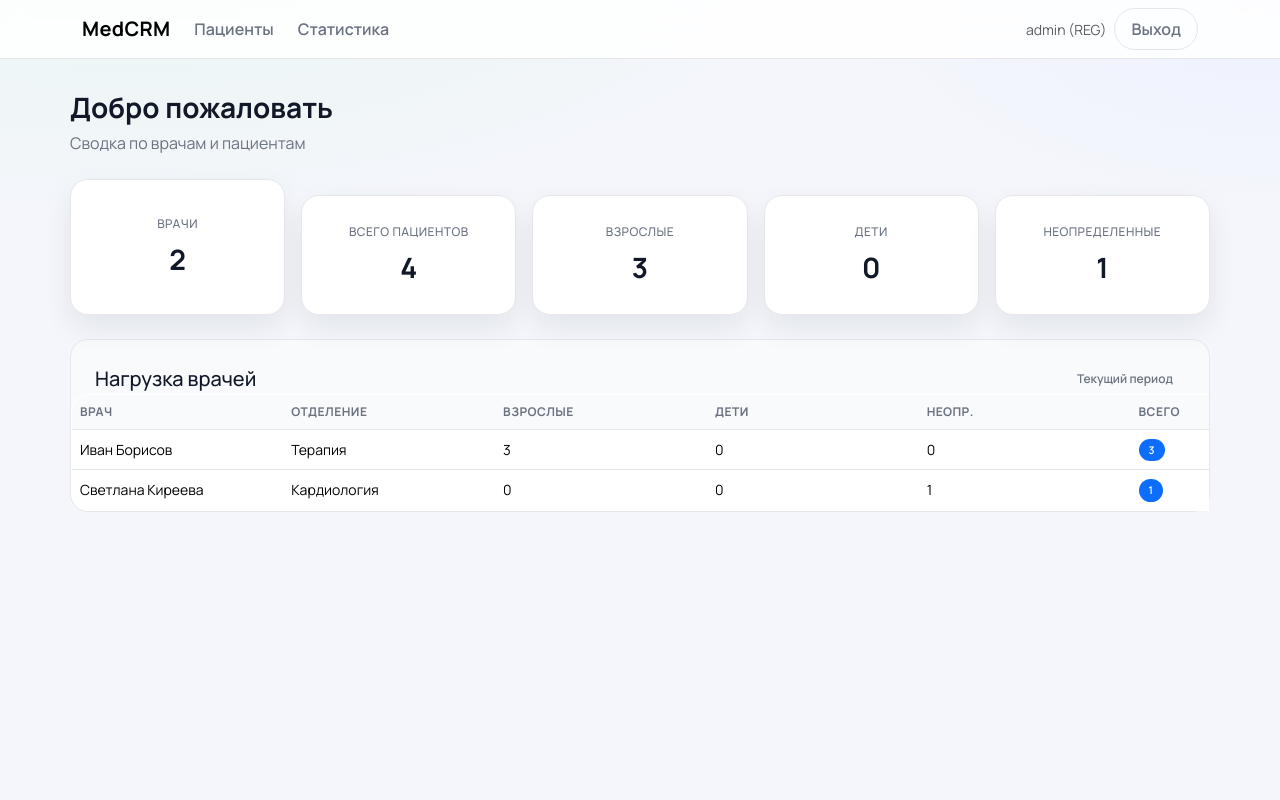
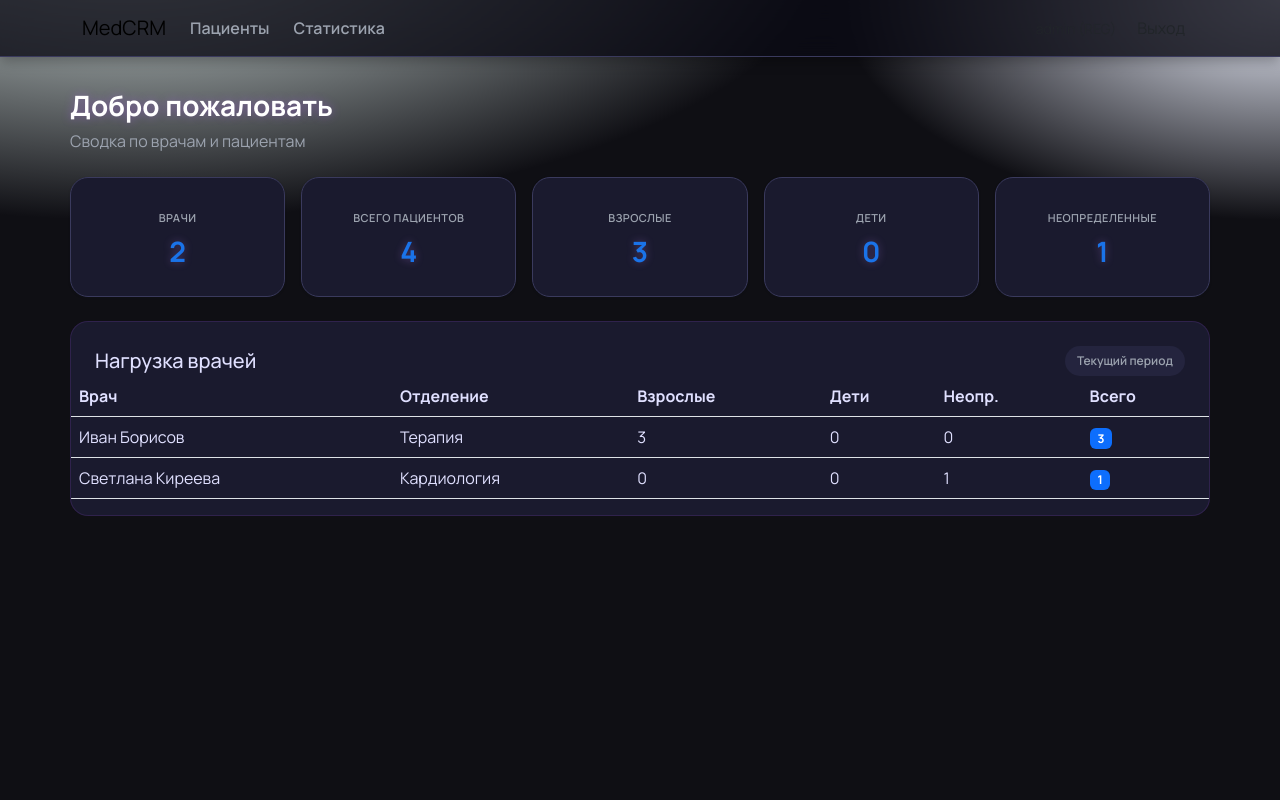
Before and after one commit to nikita-57/CRM_Hospital, a Django app: page / in a window 1280 px wide. Run offline with Django 5.2, Linux system fonts and the light colour scheme; a user stored in the database is signed in; data comes from the database, SQL or seed files in the repository; both versions use the stored data as it was after the commit.

Commit message:
выровнены окна на главной странице и добавлена темная тема

```diff
--- a/templates/base.html
+++ b/templates/base.html
@@ -11,18 +11,37 @@
     <link rel="stylesheet" href="https://fonts.googleapis.com/css2?family=Manrope:wght@300;400;500;600;700&display=swap">
     <style>
         :root {
-            --bg: #f4f6fb;
-            --surface: #ffffff;
-            --surface-muted: #f8fafc;
-            --text: #111827;
-            --muted: #6b7280;
-            --line: #e5e7eb;
-            --accent: #0f766e;
-            --accent-strong: #0b5d56;
-            --danger: #b42318;
-            --shadow: 0 12px 30px rgba(15, 23, 42, 0.08);
+        --bg: #0f0f14;
+        --surface: #1a1a2e;
+        --surface-muted: #24243e;
+        --text: #e0e0ff;
+        --muted: #9ca3af;
+        --line: #3a3a5d;
+        --accent: #a855f7;
+        --accent-strong: #8b4cf0;
+        --danger: #f87171;
+        --shadow: 0 8px 24px rgba(10, 10, 30, 0.4);
         --radius: 18px;
         --radius-sm: 12px;
+        }
+        .page-title {
+            color: #ffffff;
+            text-shadow: 0 0 10px rgba(168, 85, 247, 0.4);
+            font-weight: 700;
+        }
+
+        .kpi-card h3 {
+            color: #c084fc;
+            text-shadow: 0 0 8px rgba(192, 132, 252, 0.3);
+        }
+
+        .btn-primary {
+            box-shadow: 0 0 12px rgba(168, 85, 247, 0.3);
+            transition: all 0.3s ease;
+        }
+
+        .btn-primary:hover {
+            box-shadow: 0 0 20px rgba(168, 85, 247, 0.6);
         }
 
         body {
@@ -34,30 +53,42 @@
             min-height: 100vh;
         }
 
+.container-lg .table,
+.app-main .table,
+.card-surface .table {
+    background: var(--surface) !important;
+}
+
+.container-lg .table th,
+.container-lg .table td,
+.card-surface .table th,
+.card-surface .table td {
+    background: var(--surface) !important;
+    color: var(--text) !important;
+}
+
         a {
             color: inherit;
             text-decoration: none;
         }
 
         .app-nav {
-            background: rgba(255, 255, 255, 0.85);
+    background: rgba(10, 10, 20, 0.8);
     border-bottom: 1px solid var(--line);
     backdrop-filter: blur(12px);
-        }
-
-        .app-nav .navbar-brand {
-            font-weight: 700;
-            letter-spacing: 0.3px;
+    box-shadow: 0 4px 12px rgba(0, 0, 0, 0.3);
 }
 
 .app-nav .nav-link {
     color: var(--muted);
     font-weight: 600;
+    transition: color 0.3s ease;
 }
 
-        .app-nav .nav-link.active,
-        .app-nav .nav-link:hover {
-            color: var(--text);
+.app-nav .nav-link:hover,
+.app-nav .nav-link.active {
+    color: #c084fc;
+    text-shadow: 0 0 6px rgba(192, 132, 252, 0.4);
 }
 
         .app-main {
@@ -89,11 +120,25 @@
     border-radius: var(--radius);
     box-shadow: var(--shadow);
     padding: 20px;
+    backdrop-filter: blur(4px); /* Лёгкий эффект прозрачности */
+    border: 1px solid rgba(168, 85, 247, 0.15);
+    position: relative;
+    overflow: hidden;
 }
 
+.card-surface::before {
+    content: '';
+    position: absolute;
+    top: -1px;
+    left: -1px;
+    right: -1px;
+    height: 1px;
+    background: linear-gradient(90deg, transparent, var(--accent), transparent);
+    opacity: 0.6;
+}
         .card-surface.flat {
+    background: var(--surface) !important; /* Вместо --surface-muted, если хочешь единый фон */
     box-shadow: none;
-            background: var(--surface-muted);
 }
 
         .card-surface + .card-surface {
@@ -113,27 +158,65 @@
     display: grid;
     grid-template-columns: repeat(auto-fit, minmax(160px, 1fr));
     gap: 16px;
+.kpi-grid {
+    display: grid;
+    grid-template-columns: repeat(auto-fit, minmax(160px, 1fr));
+    gap: 16px;
+    align-items: stretch; /* Главное: выравнивание по высоте */
+}
+
+.kpi-card {
+    height: 120px;
+    display: flex;
+    flex-direction: column;
+    justify-content: center;
+    align-items: center;
+    gap: 4px;
+    background: var(--surface);
+    border: 1px solid var(--line);
+    border-radius: var(--radius);
+    padding: 16px;
+    text-align: center;
+    box-shadow: 0 1px 3px rgba(15, 23, 42, 0.08);
+    box-sizing: border-box;
+    overflow: hidden;
+    margin: 0 !important;
+    position: relative;
+    outline: none;
+}
+
+.kpi-card h6,
+.kpi-card h3 {
+    margin: 0 !important;
+    padding: 0 !important;
+    line-height: 1.1 !important;
 }
 
 .kpi-card h6 {
-            color: var(--muted);
-            font-size: 12px;
+    font-size: 11px;
+    font-weight: 600;
     letter-spacing: 0.04em;
     text-transform: uppercase;
-            margin-bottom: 8px;
+    color: var(--muted);
+    min-height: 26px;
+    height: 26px;
+    display: flex;
+    align-items: center;
+    justify-content: center;
+    white-space: nowrap;
+    overflow: hidden;
+    text-overflow: ellipsis;
 }
 
 .kpi-card h3 {
-            margin: 0;
+    font-size: 1.75rem;
     font-weight: 700;
-        }
-
-        .kpi-card {
-            min-height: 120px;
+    color: #1a73e8;
+    min-height: 34px;
+    height: 34px;
     display: flex;
-            flex-direction: column;
+    align-items: center;
     justify-content: center;
-            gap: 4px;
 }
 
         .form-label,
@@ -196,55 +279,75 @@
         .btn-outline-primary {
     color: var(--accent);
     border-color: var(--accent);
+    background: transparent;
 }
 
 .btn-outline-primary:hover {
-            background: var(--accent);
-            border-color: var(--accent);
+    background: rgba(168, 85, 247, 0.1);
+    border-color: var(--accent-strong);
+    color: #fff;
 }
 
         .btn-ghost {
     background: transparent;
     border: 1px solid var(--line);
     color: var(--muted);
+    transition: all 0.3s ease;
 }
 
 .btn-ghost:hover {
     color: var(--text);
     border-color: var(--accent);
+    background: rgba(168, 85, 247, 0.05);
 }
 
-        .table {
-            background: var(--surface);
-            border-radius: var(--radius);
-            overflow: hidden;
-            border: 1px solid var(--line);
-            table-layout: fixed;
-            min-width: 1200px;
+        /* Гарантируем тёмный стиль для всех таблиц */
+/* Принудительная темная тема для таблиц */
+.table,
+.table > thead > tr > th,
+.table > tbody > tr > td,
+.table > tfoot > tr > td {
+    background-color: var(--surface) !important;
+    color: var(--text) !important;
+    border-color: var(--line) !important;
 }
 
-        .table thead th {
-            background: var(--surface-muted);
-            color: var(--muted);
+.table > thead > tr > th {
+    background-color: var(--surface-muted) !important;
+    color: var(--muted) !important;
+    font-weight: 600;
     text-transform: uppercase;
+    letter-spacing: 0.04em;
     font-size: 12px;
-            letter-spacing: 0.04em;
+    border-bottom: 2px solid var(--line) !important;
 }
 
-        .table tbody td {
-            font-size: 14px;
+.table > tbody > tr {
+    transition: all 0.3s ease;
+    height: 50px;
+    border-bottom: 1px solid var(--line);
 }
 
-        .table tbody tr:hover {
-            background: #f4f7fb;
+.table > tbody > tr:hover {
+    background-color: rgba(168, 85, 247, 0.15) !important;
+    transform: scale(1.005);
+    box-shadow: 0 2px 8px rgba(168, 85, 247, 0.15);
 }
 
-        .table th,
-        .table td {
+.table > tbody > tr:last-child {
+    border-bottom: none;
+}
+
+.table > th,
+.table > td {
     vertical-align: middle;
     white-space: nowrap;
+    padding: 12px 10px;
+    text-align: left;
+    border-bottom: 1px solid var(--line);
 }
 
+/* Обрезка длинных ячеек */
 .table td:nth-child(1),
 .table td:nth-child(2),
 .table td:nth-child(3),
--- a/templates/dashboard.html
+++ b/templates/dashboard.html
@@ -37,7 +37,7 @@
         <h5 class="mb-0">Нагрузка врачей</h5>
         <span class="pill">Текущий период</span>
     </div>
-    <div class="table-responsive">
+    <div class="table table-striped">
         <table class="table mb-0">
             <thead>
                 <tr>
```
Also changed, not shown: other parts of templates/base.html (+13 -9 lines), db.sqlite3. Lines whose indentation alone changed are shown as unchanged.
